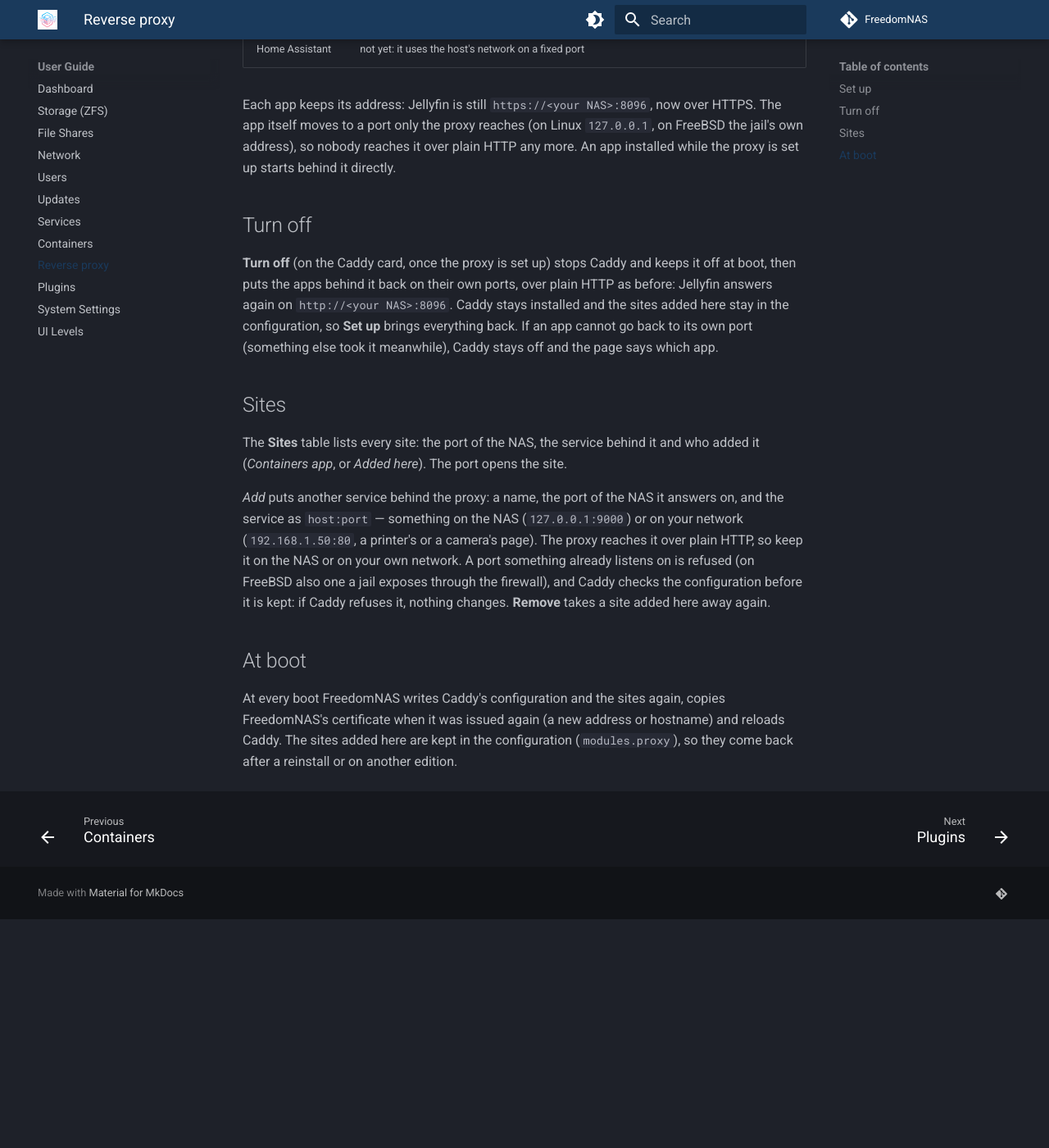
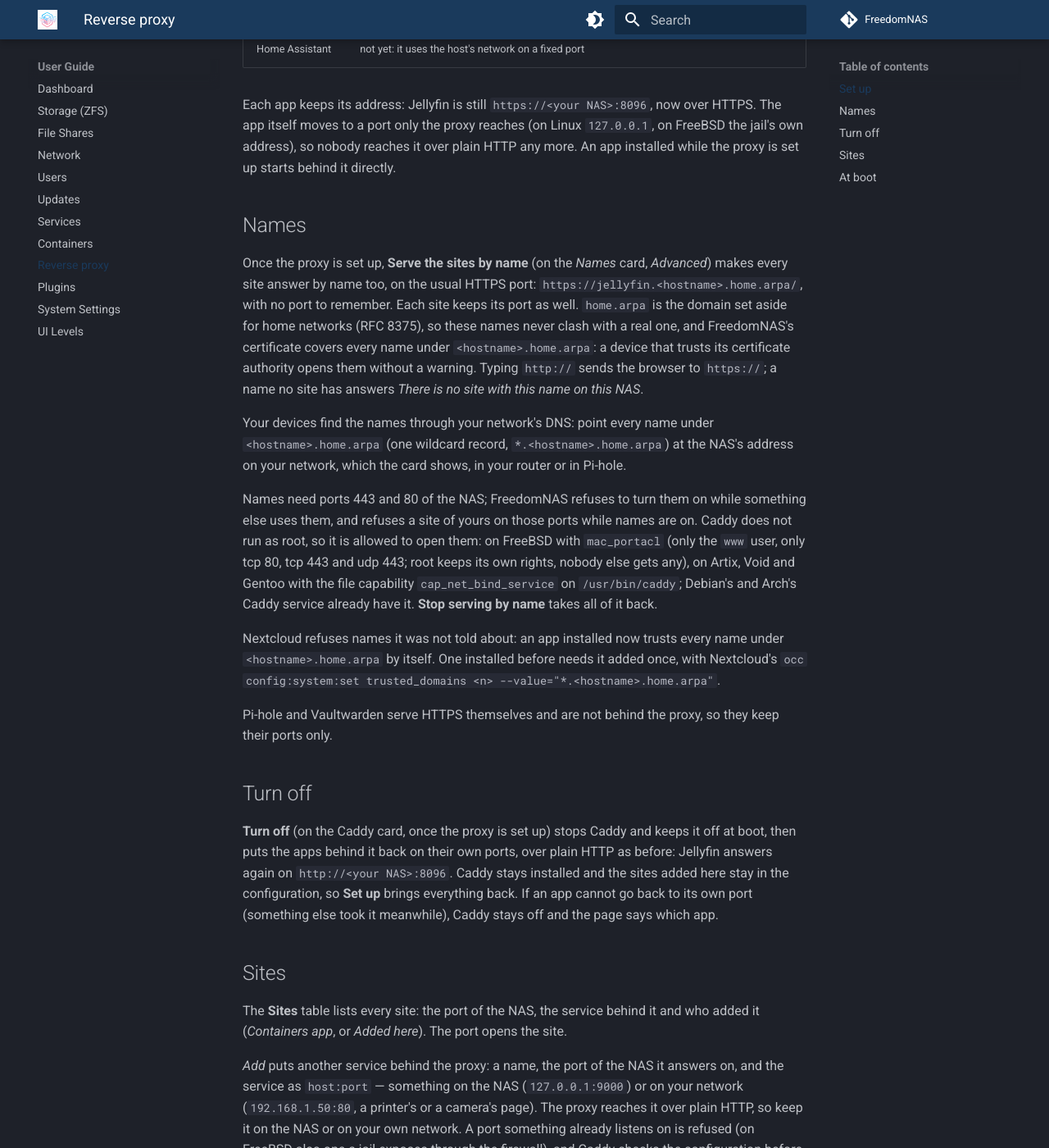
Before and after one commit to FreedomNAS/freedomnas-docs, an MkDocs documentation site: the page built from docs/user-guide/proxy.md, in a window 1280 px wide and 1400 px high, scrolled down 982 px. Shown: the whole window at 82% size. Built offline with MkDocs 1.6.1 and Material for MkDocs 9.7.7, drawn with Linux system fonts in a browser that asks for light colours; before the commit the page ends 2103 px from its top, so only the background shows below that.

Commit message:
Document serving the sites by name

```diff
--- a/docs/user-guide/proxy.md
+++ b/docs/user-guide/proxy.md
@@ -39,6 +39,40 @@ over HTTPS. The app itself moves to a port only the proxy reaches (on Linux
 plain HTTP any more. An app installed while the proxy is set up starts behind
 it directly.
 
+## Names
+
+Once the proxy is set up, **Serve the sites by name** (on the *Names* card,
+*Advanced*) makes every site answer by name too, on the usual HTTPS port:
+`https://jellyfin.<hostname>.home.arpa/`, with no port to remember. Each site
+keeps its port as well. `home.arpa` is the domain set aside for home networks
+(RFC 8375), so these names never clash with a real one, and FreedomNAS's
+certificate covers every name under `<hostname>.home.arpa`: a device that
+trusts its certificate authority opens them without a warning. Typing
+`http://` sends the browser to `https://`; a name no site has answers *There
+is no site with this name on this NAS*.
+
+Your devices find the names through your network's DNS: point every name under
+`<hostname>.home.arpa` (one wildcard record, `*.<hostname>.home.arpa`) at the
+NAS's address on your network, which the card shows, in your router or in
+Pi-hole.
+
+Names need ports 443 and 80 of the NAS; FreedomNAS refuses to turn them on
+while something else uses them, and refuses a site of yours on those ports
+while names are on. Caddy does not run as root, so it is allowed to open them:
+on FreeBSD with `mac_portacl` (only the `www` user, only tcp 80, tcp 443 and
+udp 443; root keeps its own rights, nobody else gets any), on Artix, Void and
+Gentoo with the file capability `cap_net_bind_service` on `/usr/bin/caddy`;
+Debian's and Arch's Caddy service already have it. **Stop serving by name**
+takes all of it back.
+
+Nextcloud refuses names it was not told about: an app installed now trusts
+every name under `<hostname>.home.arpa` by itself. One installed before needs
+it added once, with Nextcloud's `occ config:system:set trusted_domains <n>
+--value="*.<hostname>.home.arpa"`.
+
+Pi-hole and Vaultwarden serve HTTPS themselves and are not behind the proxy,
+so they keep their ports only.
+
 ## Turn off
 
 **Turn off** (on the Caddy card, once the proxy is set up) stops Caddy and
```
